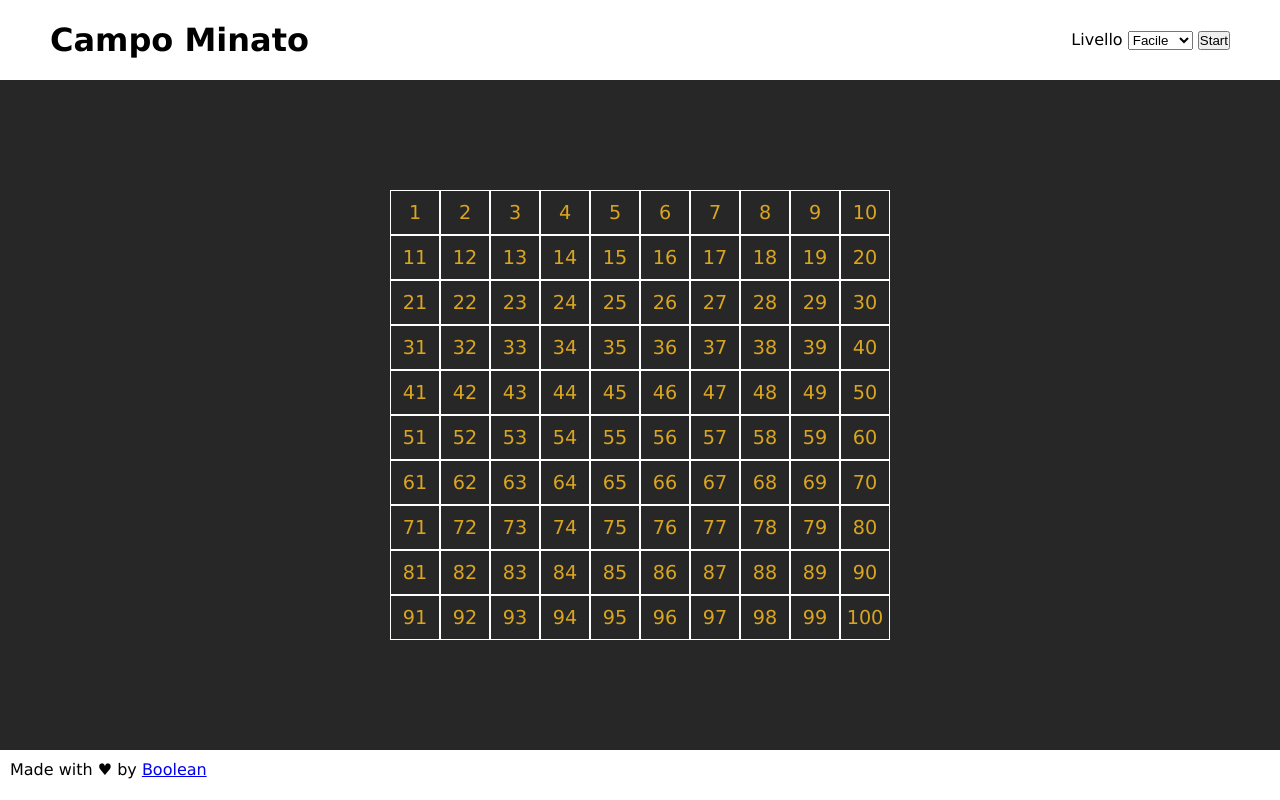
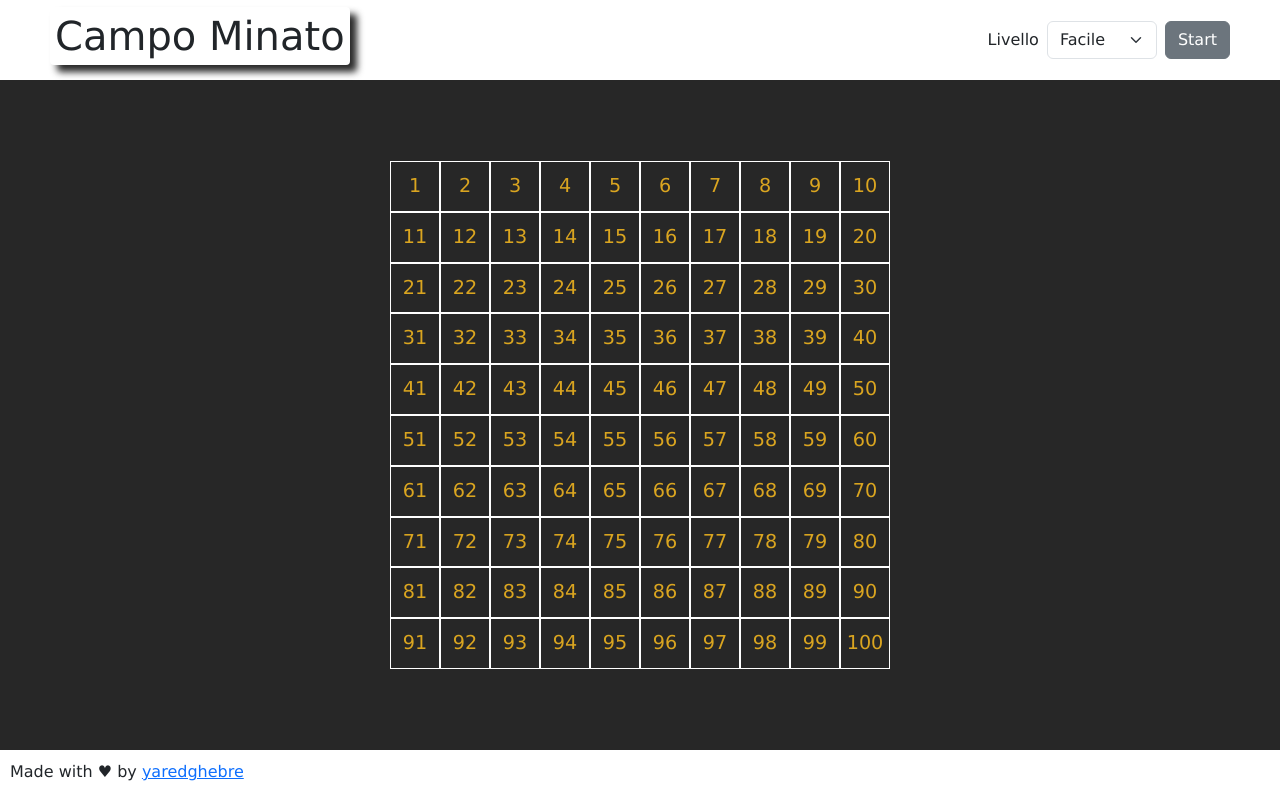
Before and after one commit to yaredghebre/js-campominato-dom, a plain HTML site: page index.html in a window 1280 px wide. Both pictures are taken after a click on the button "Start". Drawn offline with nearby package versions, Linux system fonts and the light colour scheme.

Commit message:
Added some styling

```diff
--- a/css/style.css
+++ b/css/style.css
@@ -19,6 +19,28 @@ header {
     justify-content: space-between;
 }
 
+h1 {
+    padding: 5px;
+    border-radius: 4px;
+    box-shadow: 7px 7px 7px 0 rgba(0, 0, 0, 0.84);
+}
+
+h1:hover {
+    animation: blur .3s ease-in-out alternate;
+}
+
+@keyframes blur {
+    0% {
+        text-shadow: 0 0 5px white, 0 0 10px white, 0 0 15px white, 0 0 20px red, 0 0 25px red, 0 0 30px red;
+        color: transparent;
+    }
+
+    100% {
+        text-shadow: none;
+        color: red;
+    }
+}
+
 /* MAIN */
 main {
     background-color: rgba(0, 0, 0, 0.847);
@@ -36,6 +58,12 @@ main {
     display: flex;
     justify-content: center;
     align-items: center;
+    color: goldenrod;
+}
+
+h2 {
+    text-align: center;
+    margin: 20px;
     color: goldenrod;
 }
 
--- a/index.html
+++ b/index.html
@@ -5,20 +5,25 @@
     <meta http-equiv="X-UA-Compatible" content="IE=edge">
     <meta name="viewport" content="width=device-width, initial-scale=1.0">
     <title>**Campo Minato**</title>
+
+    <!-- Bootstrap -->
+    <link rel="stylesheet" href="https://cdn.jsdelivr.net/npm/bootstrap@5.3.0/dist/css/bootstrap.min.css">
+
+    <!-- Custom Style -->
     <link rel="stylesheet" href="css/style.css">
 </head>
 <body>
     <!-- HEADER -->
     <header>
         <h1>Campo Minato</h1>
-        <div class="buttons">
+        <div class="d-flex align-items-center gap-2">
             <label for="level">Livello</label>
-            <select name="livello" id="level">
+            <select class="form-select" name="livello" id="level">
                 <option value="1">Facile</option>
                 <option value="2">Medio</option>
                 <option value="3">Difficile</option>
             </select>
-            <button id="start">Start</button>
+            <button class="btn btn-secondary" id="start">Start</button>
         </div>
     </header>
     <!-- /HEADER -->
@@ -26,16 +31,14 @@
     <!-- MAIN -->
     <main>
         <div class="main-container">
-            <div class="grid">
-                <!-- <div class="cell"><span>100</span></div> -->
-            </div>
+            <div class="grid"></div>
         </div>
     </main>
     <!-- /MAIN -->
 
     <!-- FOOTER -->
     <footer>
-        <span>Made with &hearts; by <a href="#">Boolean</a></span>
+        <span>Made with &hearts; by <a href="#">yaredghebre</a></span>
     </footer>
     <!-- /FOOTER -->
 
--- a/js/script.js
+++ b/js/script.js
@@ -1,15 +1,4 @@
-// Generare una griglia di gioco quadrata in cui ogni cella contiene un numero compreso tra 1 e 100.
-// Il computer deve generare 16 numeri casuali nello stesso range della difficoltà prescelta: le bombe.
-// I numeri nella lista delle bombe non possono essere duplicati.
-// [23, 65, 1, 4,78,15,....];
-// In seguito l'utente clicca su una cella: se il numero è presente nella lista dei numeri generati - abbiamo calpestato una bomba - la cella si colora di rosso e la partita termina, altrimenti la cella cliccata si colora di azzurro e l'utente può continuare a cliccare sulle altre celle.
-// La partita termina quando il giocatore clicca su una bomba o raggiunge il numero massimo possibile di numeri consentiti.
-// Al termine della partita il software deve comunicare il punteggio, cioè il numero di volte che l’utente ha cliccato su una cella che non era una bomba.
 
-
-
-// Implemento il tasto start per fare iniziare il gioco
-// Creo il tasto Start e al suo interno le IMPLEMENTAZIONI
 const start = document.getElementById("start");
 
 start.addEventListener("click", function() {
@@ -33,46 +22,48 @@ start.addEventListener("click", function() {
 }
     console.log(level, numberOfCells);
 
-    // gli associo una funzione
     const numbers = generateArrayNumbers();
     console.log(generateArrayNumbers(numberOfCells));
 
-    // Creo le caselle per ogni numero
     const grid = document.querySelector(".grid");
-    // per eseguire il programma solo al primo click
+
     grid.innerHTML = "";
     for (let i = 0; i < numberOfCells; i++) {
         const currentNumber = numbers[i];
 
-        // gli associo una funzione a entrambi
+
         const newNumber = generateCell (currentNumber, Math.sqrt(numberOfCells));
         newNumber.addEventListener("click", manageCellClick);
         grid.append(newNumber);
     }
     console.log(grid);
 
-    // Implemento il risultato con variabile a 0, creo un array vuoto e definisco il punteggio massimo
     let score = 0;
-    const safeCellsArray = [];
+    let safeCellsArray = [];
     const maxScore = (numberOfCells - 16);
     console.log(maxScore);
 
     function manageCellClick() {
+
         const clickedCell = parseInt(this.querySelector("span").textContent);
                 // CELLA NON BOMBA
             if(!bombs.includes(clickedCell)) {
 
-                // if cella valida gia cliccata
+
                 this.classList.add("aqua");
                 this.removeEventListener("click", manageCellClick);
+                // ALTERNATIVA :
+
                     safeCellsArray.push();
                     score++;
                 if(maxScore === score)
                 alert("Complimenti! HAI VINTO!");
+
             }// CELLA CON BOMBA - GAME OVER
             else {
                 this.classList.add("red");
                 console.log("BOMBA!");
+
                 alert("Hai calpestato una BOMBA! Hai PERSO!")
                 alert("Il tuo punteggio è: " + score + ". Clicca di nuovo Start per rigiocare!");
 
@@ -82,7 +73,6 @@ start.addEventListener("click", function() {
     // BOMBE
     const bombs = generateBombs(16, numberOfCells);
     console.log(bombs);
-
 })
 
 // FUNZIONI
```
Also changed, not shown: 1 other file.
